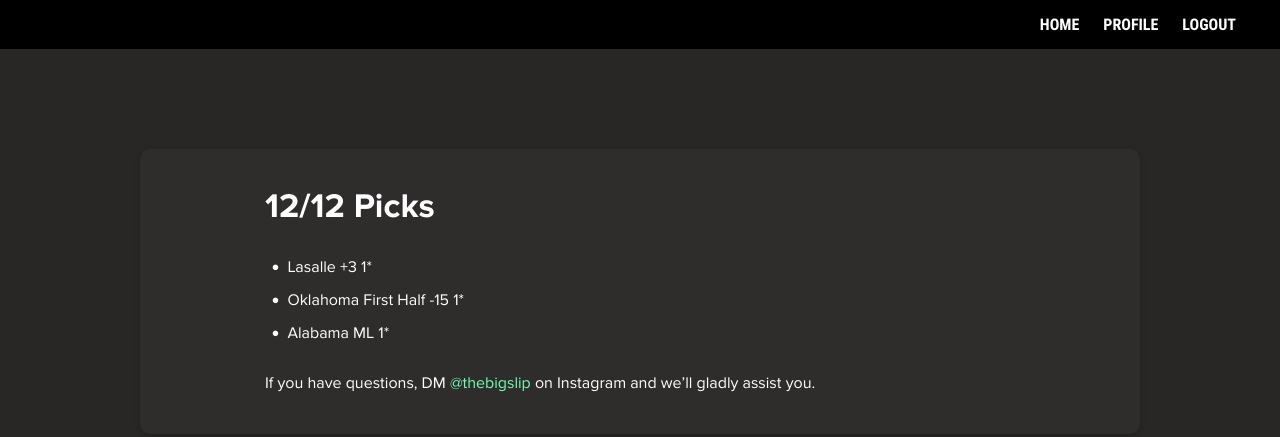
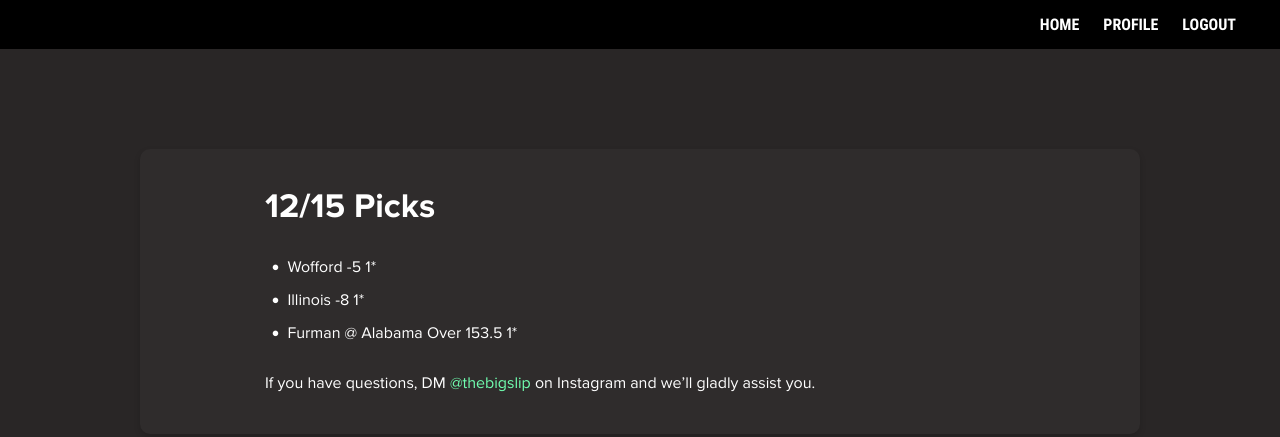
Before and after one commit to AlyStoned/cp, a plain HTML site: page bets.html in a window 1280 px wide. Drawn offline with Linux system fonts and the light colour scheme.

Commit message:
Update bets.html

```diff
--- a/bets.html
+++ b/bets.html
@@ -36,11 +36,11 @@
         <div class="container">
           <div class="bets-inner grey-inner">
             <div class="text-container">
-              <h2>12/12 Picks</h2>
+              <h2>12/15 Picks</h2>
               <ul>
-                <li>Lasalle +3 1*</li>
-                <li>Oklahoma First Half -15 1*</li>
-                <li>Alabama ML 1*</li>
+                <li>Wofford -5 1*</li>
+                <li>Illinois -8 1*</li>
+                <li>Furman @ Alabama Over 153.5 1*</li>
               </ul>
               <p>If you have questions, DM
                 <a class="link"
```
